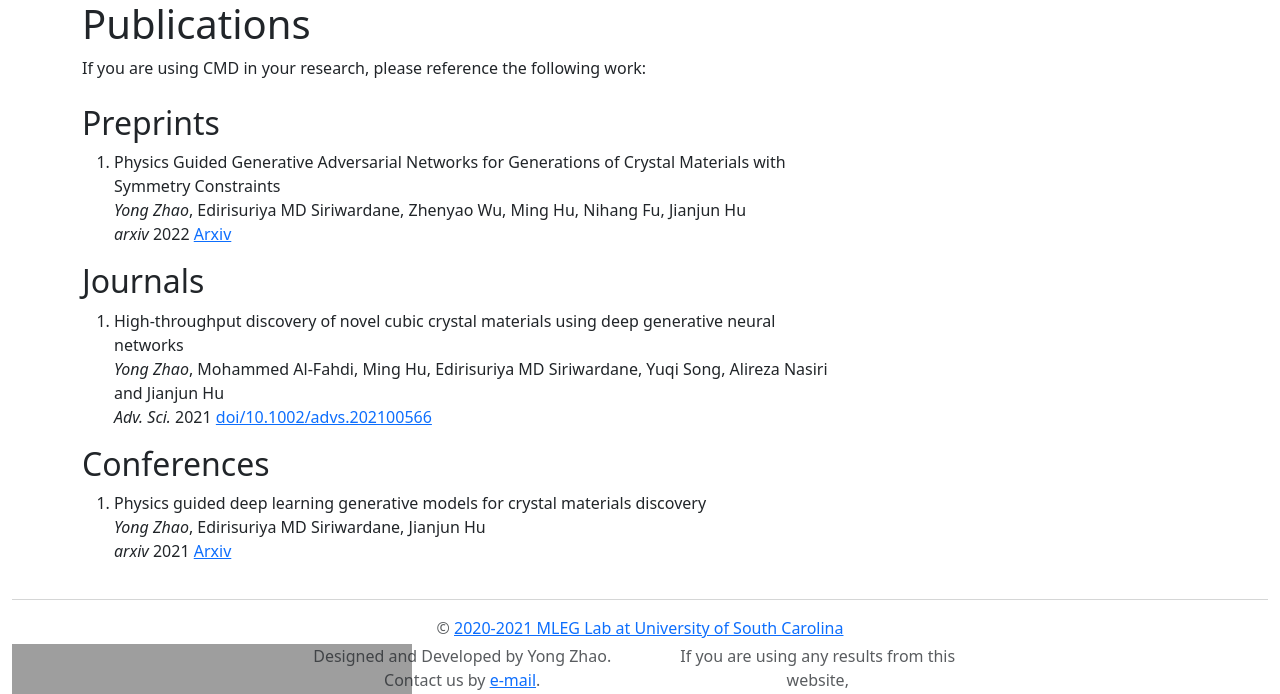
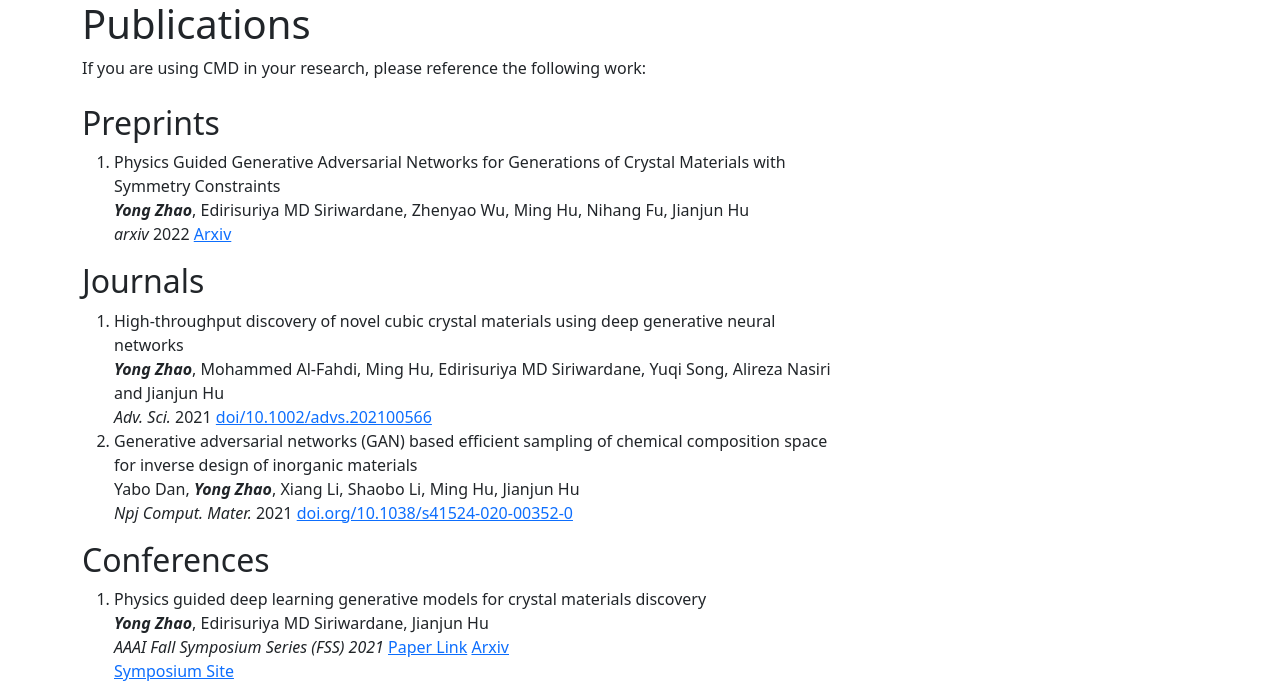
Before and after one commit to MilesZhao/CarolinaMaterialsDatabase, a Django app: page /docs/ in a window 1280 px wide. Shown: the part 56-750 px from the top of the page. Run offline with Django 3.2, Linux system fonts and the light colour scheme; parts of the project's set-up code (start-up, migrations or seed data) failed here and were passed over; some libraries are stand-ins or nearby versions; grey boxes are pictures that could not be loaded.

Commit message:
Updated publications

```diff
--- a/templates/docs.html
+++ b/templates/docs.html
@@ -20,12 +20,12 @@
             </div>
 
             <div>
-                <p class="font-weight-light" style="margin: 0;"> <em>Yong Zhao</em>, Edirisuriya MD Siriwardane, Zhenyao Wu, Ming Hu, Nihang Fu, Jianjun Hu</p>
+                <p class="font-weight-light" style="margin: 0;"> <strong><em>Yong Zhao</em></strong>, Edirisuriya MD Siriwardane, Zhenyao Wu, Ming Hu, Nihang Fu, Jianjun Hu</p>
             </div>
 
             <div>
                 <em>arxiv</em> 2022 <a href="https://arxiv.org/pdf/2203.14352.pdf" target="_blank">Arxiv</a>
-        </div>
+            </div>
 
           </div>
         </li>
@@ -44,12 +44,30 @@
             </div>
 
             <div>
-                <p class="font-weight-light" style="margin: 0;"> <em>Yong Zhao</em>, Mohammed Al-Fahdi, Ming Hu, Edirisuriya MD Siriwardane, Yuqi Song, Alireza Nasiri and Jianjun Hu</p>
+                <p class="font-weight-light" style="margin: 0;"> <strong><em>Yong Zhao</em></strong>, Mohammed Al-Fahdi, Ming Hu, Edirisuriya MD Siriwardane, Yuqi Song, Alireza Nasiri and Jianjun Hu</p>
             </div>
 
             <div>
             	<em>Adv. Sci.</em> 2021 <a href="https://onlinelibrary.wiley.com/doi/10.1002/advs.202100566" target="_blank">doi/10.1002/advs.202100566</a>
-	    </div>
+	       </div>
+
+          </div>
+        </li>
+
+        <li>
+          <div class="col-sm-8">
+
+            <div >
+                <p class="font-italic" style="margin: 0;">Generative adversarial networks (GAN) based efficient sampling of chemical composition space for inverse design of inorganic materials</p>
+            </div>
+
+            <div>
+                <p class="font-weight-light" style="margin: 0;"> Yabo Dan, <strong><em>Yong Zhao</em></strong>, Xiang Li, Shaobo Li, Ming Hu, Jianjun Hu</p>
+            </div>
+
+            <div>
+                <em>Npj Comput. Mater.</em> 2021 <a href="https://doi.org/10.1038/s41524-020-00352-0" target="_blank">doi.org/10.1038/s41524-020-00352-0</a>
+           </div>
 
           </div>
         </li>
@@ -68,12 +86,15 @@
             </div>
 
             <div>
-                <p class="font-weight-light" style="margin: 0;"> <em>Yong Zhao</em>, Edirisuriya MD Siriwardane, Jianjun Hu</p>
+                <p class="font-weight-light" style="margin: 0;"> <strong><em>Yong Zhao</em></strong>, Edirisuriya MD Siriwardane, Jianjun Hu</p>
             </div>
 
             <div>
-                <em>arxiv</em> 2021 <a href="https://arxiv.org/pdf/2112.03528.pdf" target="_blank">Arxiv</a>
-        </div>
+                <em>AAAI Fall Symposium Series (FSS) 2021</em> <a href="https://drive.google.com/file/d/1HrvM7UIcJRIDJD6cbyq-rQN4_14FCvE-/view" target="_blank">Paper Link</a> <a href="https://arxiv.org/pdf/2112.03528.pdf" target="_blank">Arxiv</a>
+            </div>
+            <div>
+                <p class="font-weight-light" style="margin: 0;"><a href="https://sites.google.com/vt.edu/sgai-aaai-21" target="_blank">Symposium Site</a></p>
+            </div>
 
           </div>
         </li>
```
